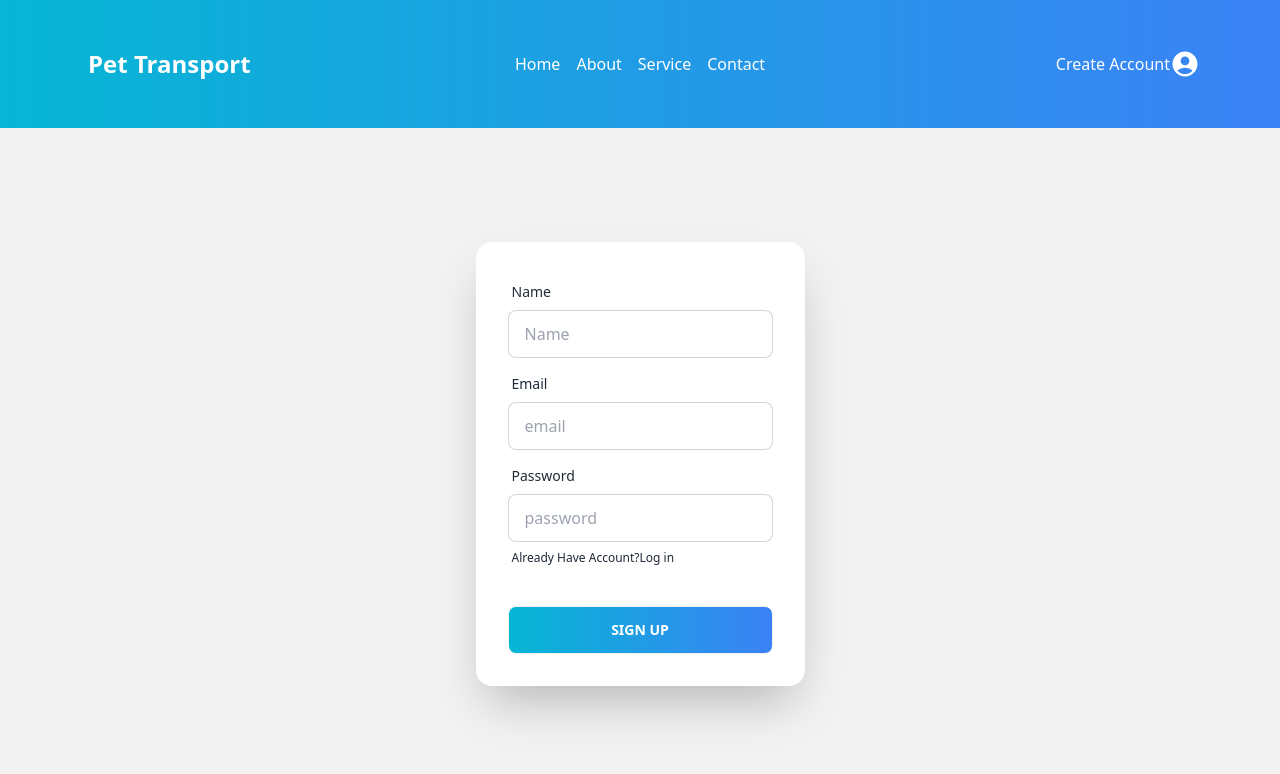
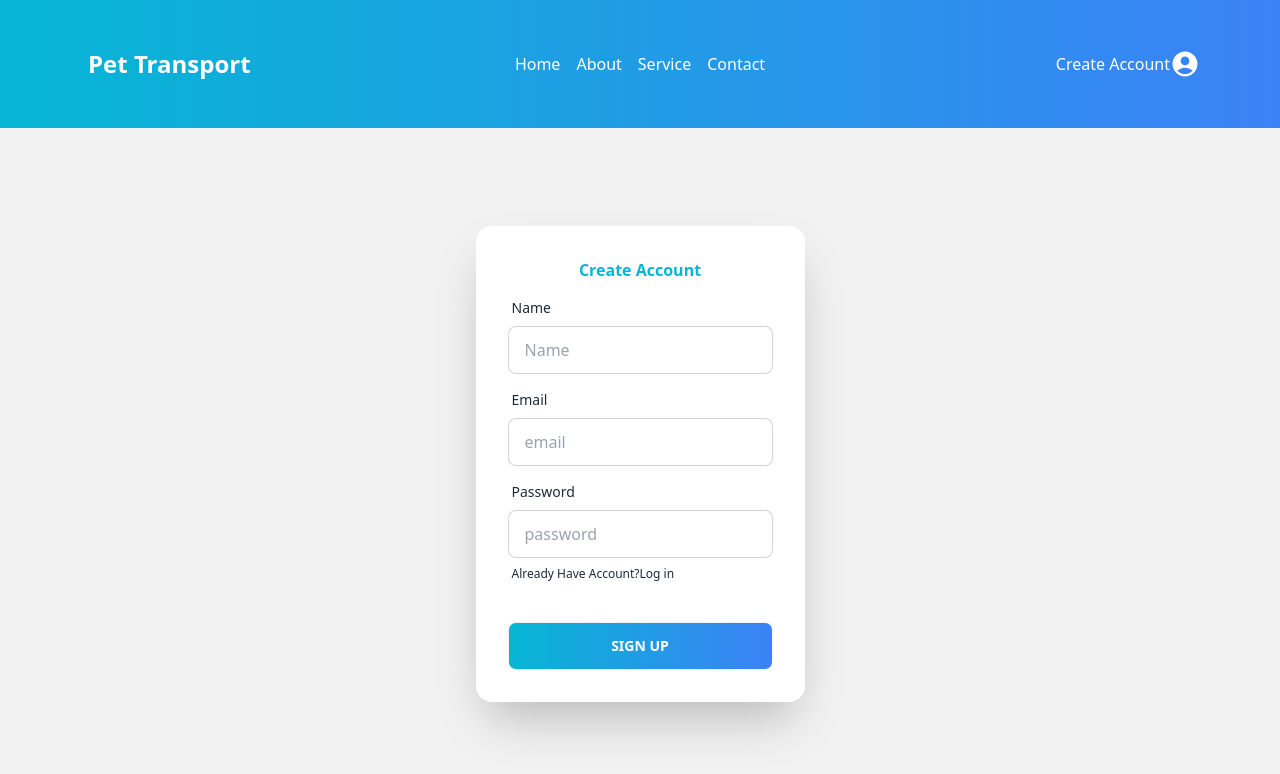
Before and after one commit to mehedihasan712277/pet-transport-bd, a React (Vite) app: page /signup in a window 1280 px wide. Shown: the top 774 px of the page. Built offline with nearby package versions, Linux system fonts and the light colour scheme; no server answers.

Commit message:
title added

```diff
--- a/src/pages/Authentication/LogIn.jsx
+++ b/src/pages/Authentication/LogIn.jsx
@@ -38,6 +38,7 @@ const LogIn = () => {
                 <div className="hero-content flex-col lg:flex-row-reverse">
                     <div className="card flex-shrink-0 w-full max-w-sm shadow-2xl bg-base-100 ">
                         <form className="card-body" onSubmit={handleSubmit}>
+                            <p className='font-bold text-center text-cyan-500'>User login</p>
                             <div className="form-control">
                                 <label className="label">
                                     <span className="label-text">Email</span>
--- a/src/pages/Authentication/SignUp.jsx
+++ b/src/pages/Authentication/SignUp.jsx
@@ -55,6 +55,7 @@ const SignUp = () => {
                 <div className="hero-content flex-col lg:flex-row-reverse">
                     <div className="card flex-shrink-0 w-full max-w-sm shadow-2xl bg-base-100 ">
                         <form className="card-body" onSubmit={handleSubmit}>
+                            <p className='font-bold text-center text-cyan-500'>Create Account</p>
                             <div className="form-control">
                                 <label className="label">
                                     <span className="label-text">Name</span>
```
